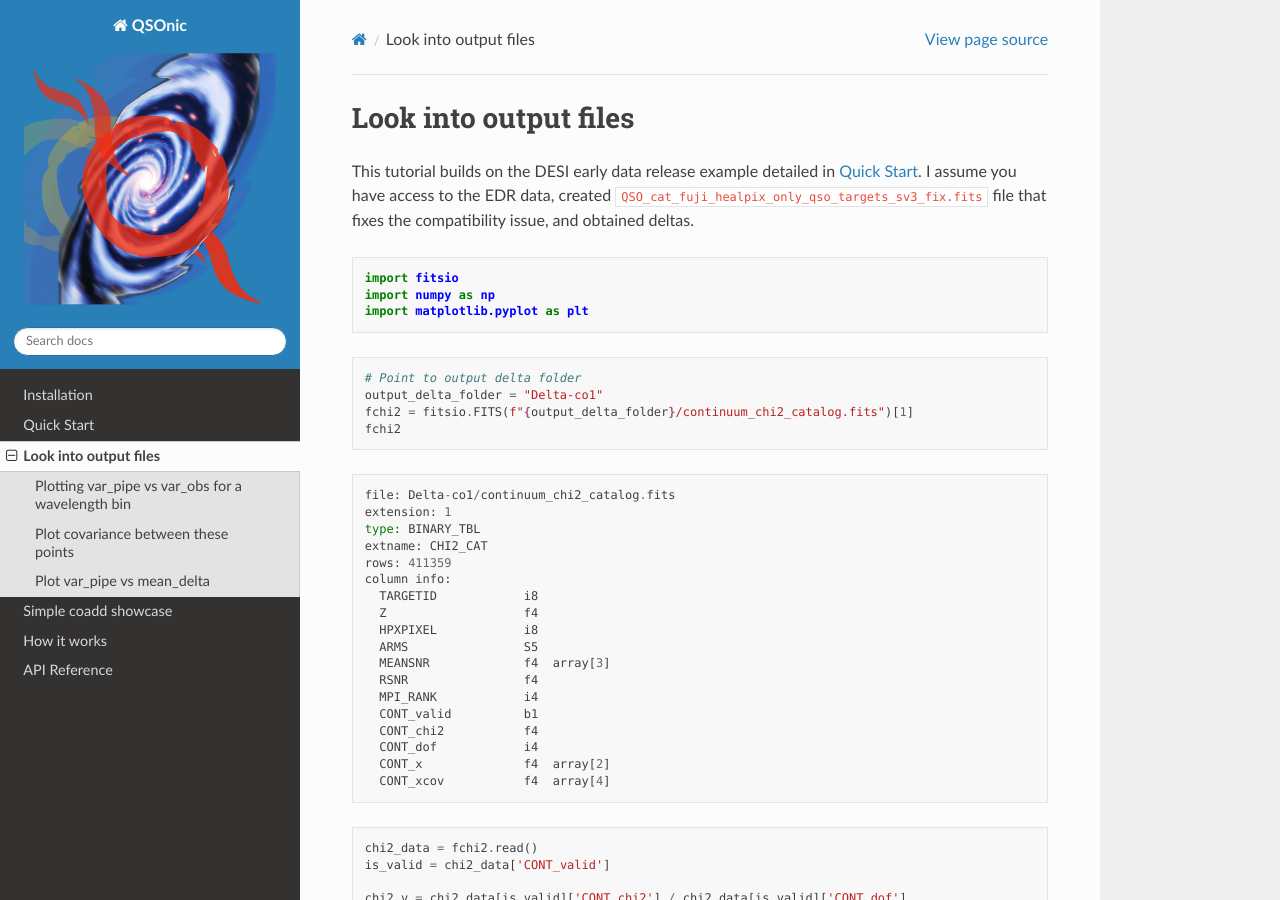
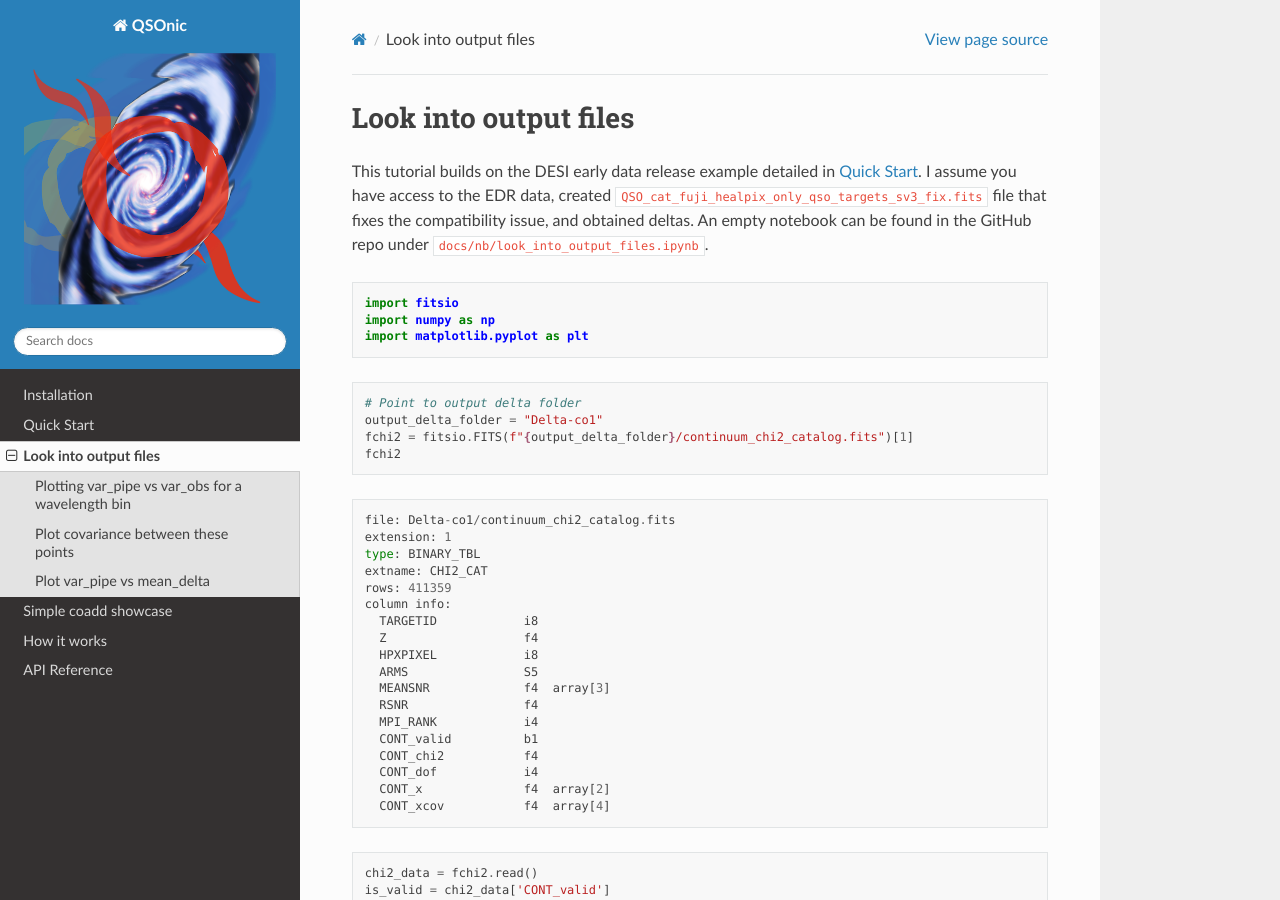
Before and after one commit to p-slash/qsonic, a Sphinx documentation site: the page built from docs/source/examples/lookChi2Catalog.rst, in a window 1280 px wide and 900 px high. Built offline with Sphinx 7.4.7 and the Read the Docs theme 2.0.0, drawn with Linux system fonts in a browser that asks for light colours; the version number could not be read and is left out.

Commit message:
empty notebooks for examples

```diff
--- a/docs/source/examples/lookChi2Catalog.rst
+++ b/docs/source/examples/lookChi2Catalog.rst
@@ -1,7 +1,7 @@
 Look into output files
 ========================
 
-This tutorial builds on the DESI early data release example detailed in :ref:`Quick Start <edr example and workaround>`. I assume you have access to the EDR data, created ``QSO_cat_fuji_healpix_only_qso_targets_sv3_fix.fits`` file that fixes the compatibility issue, and obtained deltas.
+This tutorial builds on the DESI early data release example detailed in :ref:`Quick Start <edr example and workaround>`. I assume you have access to the EDR data, created ``QSO_cat_fuji_healpix_only_qso_targets_sv3_fix.fits`` file that fixes the compatibility issue, and obtained deltas. An empty notebook can be found in the GitHub repo under ``docs/nb/look_into_output_files.ipynb``.
 
 .. code:: python3
 
--- a/docs/source/examples/simple_coadd_showcase.rst
+++ b/docs/source/examples/simple_coadd_showcase.rst
@@ -1,7 +1,7 @@
 Simple coadd showcase
 =====================
 
-This tutorial builds on the DESI early data release example detailed in :ref:`Quick Start <edr example and workaround>`. I assume you have access to the EDR data, and created ``QSO_cat_fuji_healpix_only_qso_targets_sv3_fix.fits`` file that fixes the compatibility issue.
+This tutorial builds on the DESI early data release example detailed in :ref:`Quick Start <edr example and workaround>`. I assume you have access to the EDR data, and created ``QSO_cat_fuji_healpix_only_qso_targets_sv3_fix.fits`` file that fixes the compatibility issue. An empty notebook can be found in the GitHub repo under ``docs/nb/simple_coadd_showcase.ipynb``.
 
 For this example, we are going to read all arms (B, R, Z), but will not read the resolution matrix.
 
```
Also changed, not shown: docs/nb/look_into_output_files.ipynb (added), docs/nb/simple_coadd_showcase.ipynb (added).
